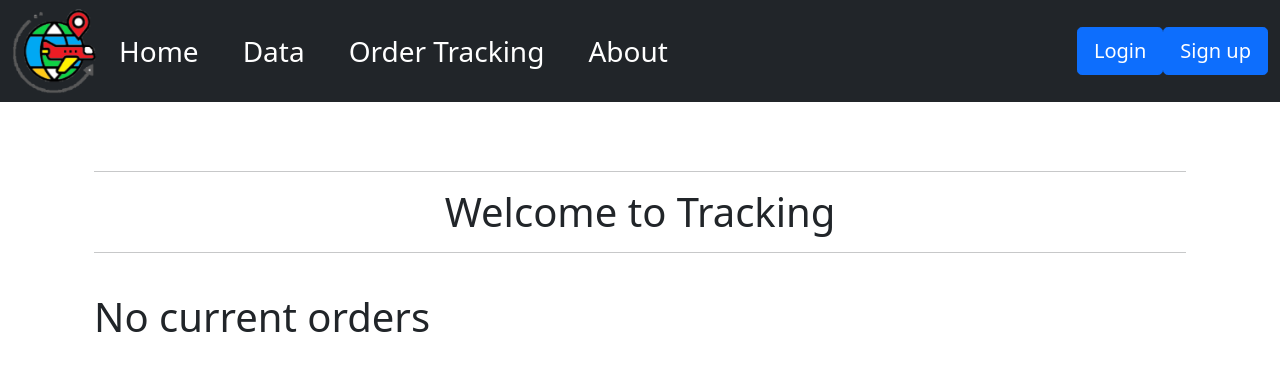
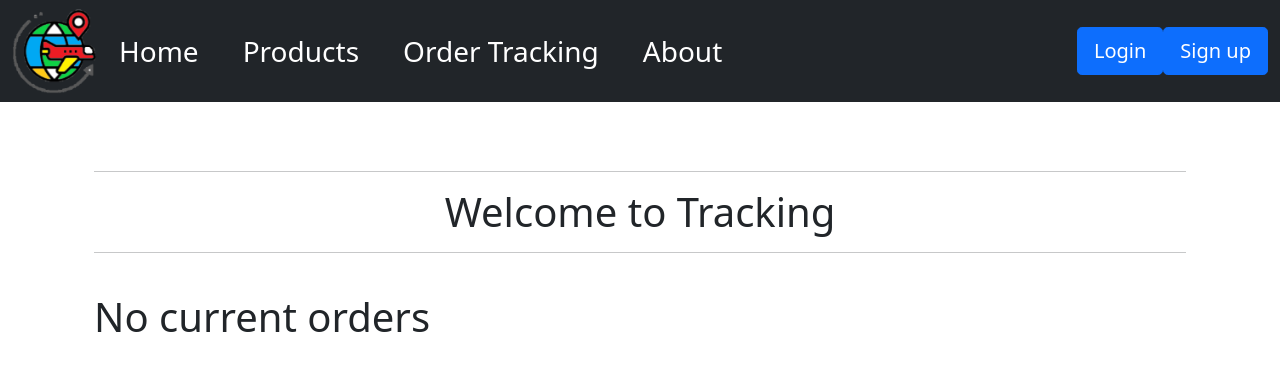
Before and after one commit to CallumKirkman/Parcel-Tracker-Web-Assignment, a Flask app: page /tracking in a window 1280 px wide. Shown: the top 371 px of the page. Run offline with Flask 2, Linux system fonts and the light colour scheme; data that the repository does not hold is empty.

Commit message:
rename data to product

```diff
--- a/flaskr/main.py
+++ b/flaskr/main.py
@@ -125,11 +125,11 @@ def home():
         return render_template("home.html")
 
 
-@app.route('/data')
-def data():
+@app.route('/product')
+def product():
     products = get_data("*", "product", None, None)
 
-    return render_template('data.html', products=products)
+    return render_template('product.html', products=products)
 
 
 @app.route('/tracking')
@@ -285,7 +285,7 @@ def add_product_to_cart():
                 firestoreDB.collection(u'users').document(person["uid"]).collection(u'basket').document(
                     row["name"]).set(row)
 
-            return redirect(url_for('data'))
+            return redirect(url_for('product'))
         else:
             return redirect(url_for('error_found'))
     except Exception as e:
--- a/flaskr/templates/base.html
+++ b/flaskr/templates/base.html
@@ -25,7 +25,7 @@
                 <a href="{{ url_for('home') }}">Home</a>
             </li>
             <li class="nav-item">
-                <a href="{{ url_for('data') }}">Data</a>
+                <a href="{{ url_for('products') }}">Products</a>
             </li>
             <li class="nav-item">
                 <a href="{{ url_for('tracking') }}">Order Tracking</a>
--- a/flaskr/templates/tracking.html
+++ b/flaskr/templates/tracking.html
@@ -22,8 +22,8 @@
     <div class="row">
         {% if (orders == "No current orders") %}
         <h1>No current orders</h1>
+        {% else %}
 
-        {% else %}
         {% for each in orders %}
         <h4>Order:</h4>
         {% for item in each['order']['items'] %}
```
Also changed, not shown: flaskr/tests.py (+26 -27 lines).
